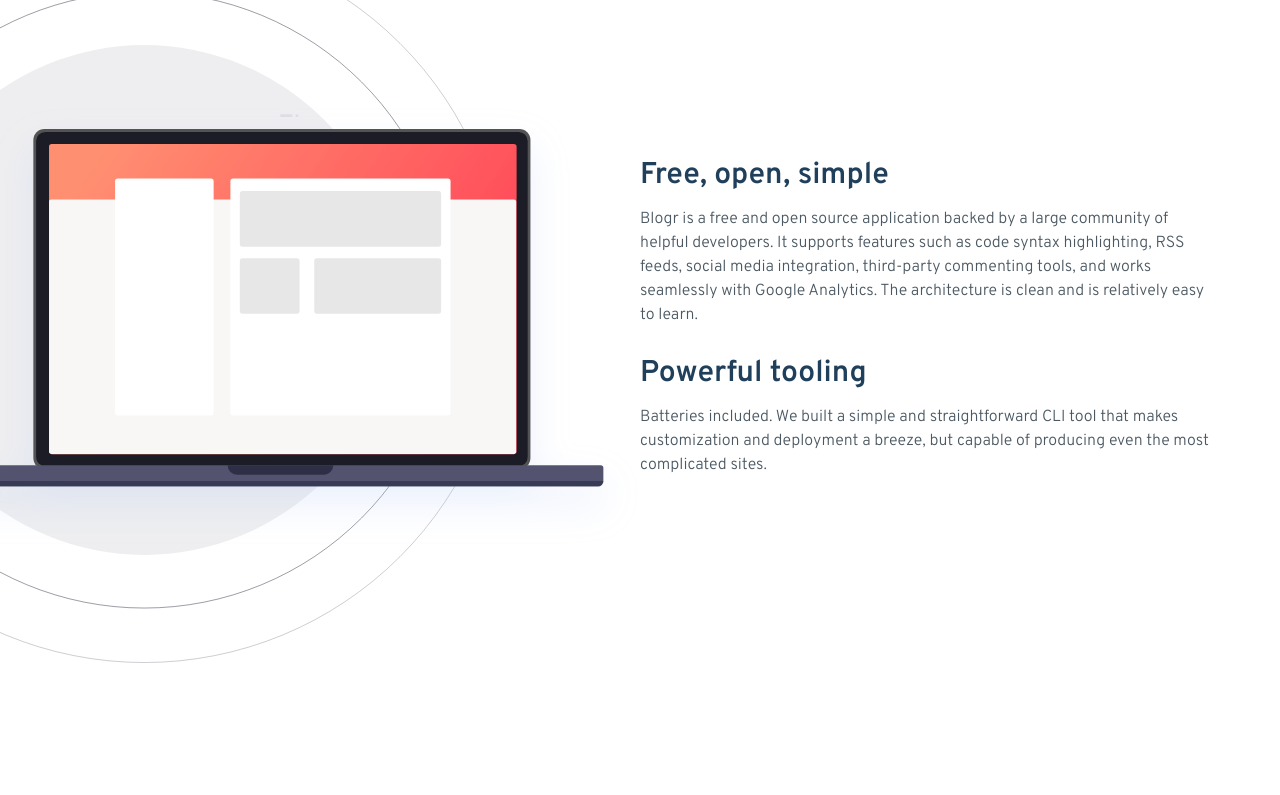
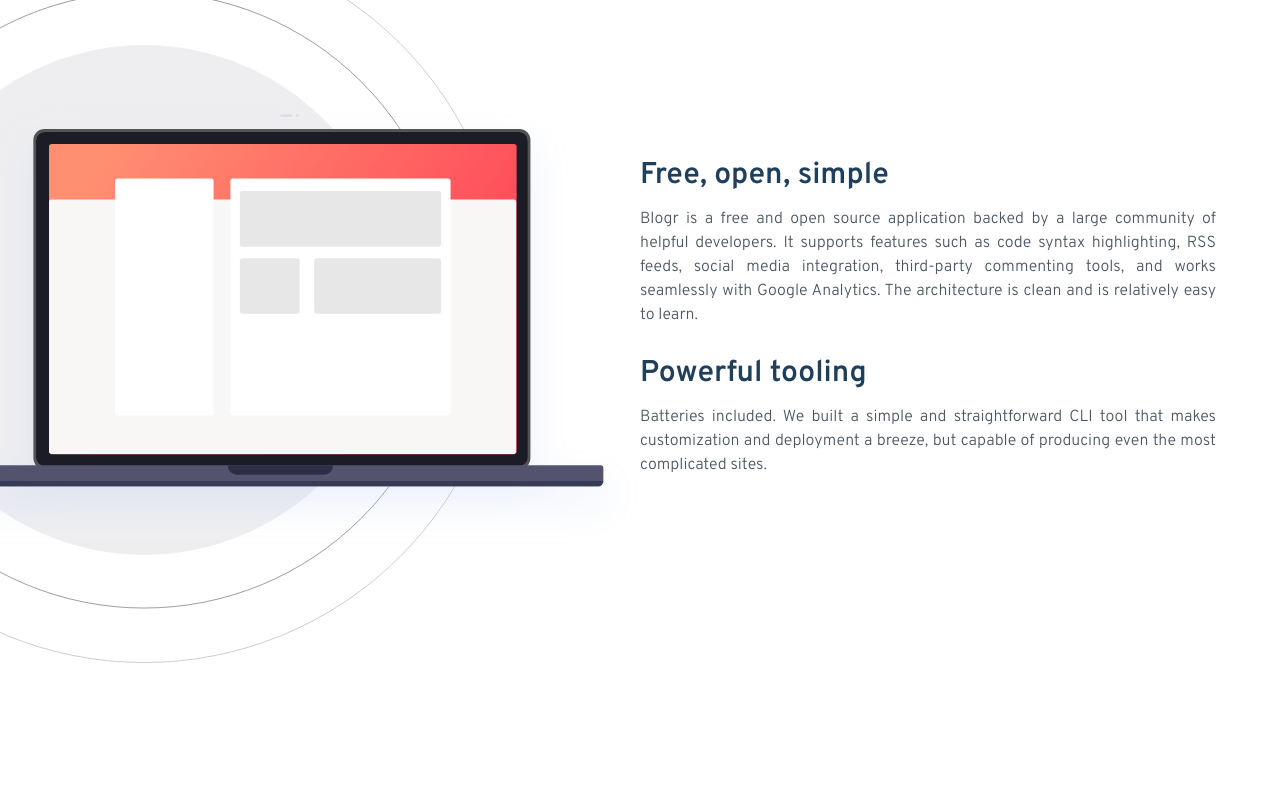
Before and after one commit to manikagnish/blogr-landing-page, a React (Create React App) app: page / in a window 1280 px wide. Shown: the part 1720-2515 px from the top of the page. Built offline with nearby package versions, Linux system fonts and the light colour scheme.

Commit message:
fixed minor styling issues

```diff
--- a/src/components/Footer.jsx
+++ b/src/components/Footer.jsx
@@ -3,7 +3,9 @@
 function Footer() {
   return (
     <footer className="footer">
-      <img src={logo} alt="blogr" className="footer__img" />
+      <a href="/blogr-landing-page">
+        <img src={logo} alt="blogr" className="footer__img" />
+      </a>
       <div className="footer__container">
         <h4>Product</h4>
         <ul>
--- a/src/scss/abstract/_mixins.scss
+++ b/src/scss/abstract/_mixins.scss
@@ -23,7 +23,7 @@
 }
 
 @mixin desktop {
-  @media (min-width: 1200px) {
+  @media (min-width: 1250px) {
     @content;
   }
 }
--- a/src/scss/components/_FeatureSection.scss
+++ b/src/scss/components/_FeatureSection.scss
@@ -1,12 +1,14 @@
 .features {
   text-align: center;
-  padding: 4em 5vw;
+  padding: 4em 10vw;
+
   @include tab-port {
     margin-bottom: 4em;
   }
 
   @include mini-desktop {
     position: relative;
+    padding: 4em 5vw;
   }
 
   h2,
@@ -37,9 +39,10 @@
   p {
     color: var(--clr-grayish-blue-dark);
     line-height: 1.5;
+    text-align: justify;
   }
   img {
-    width: 90vw;
+    width: 80vw;
     display: block;
     margin: 0 auto;
 
@@ -56,16 +59,25 @@
     margin-bottom: 3em;
 
     .features__text {
-      width: 50%;
+      width: 40%;
     }
 
     img {
       @include mini-desktop {
-        width: 80rem;
+        width: 77rem;
         position: absolute;
         top: 0;
         right: -15%;
       }
+      @include desktop {
+        width: 80rem;
+      }
+    }
+  }
+
+  @include desktop {
+    .features__text {
+      width: 50%;
     }
   }
 }
@@ -79,16 +91,27 @@
     margin-top: 8em;
 
     .features__text {
-      // margin-top: 1em;
-      width: 50%;
+      width: 40%;
+      position: relative;
+      background-color: white;
     }
     img {
       @include mini-desktop {
-        width: 90rem;
+        width: 85rem;
         position: absolute;
         top: 0;
         left: -17%;
+        z-index: -1;
+      }
+      @include desktop {
+        width: 90rem;
       }
     }
   }
+
+  @include desktop {
+    .features__text {
+      width: 50%;
+    }
+  }
 }
```
